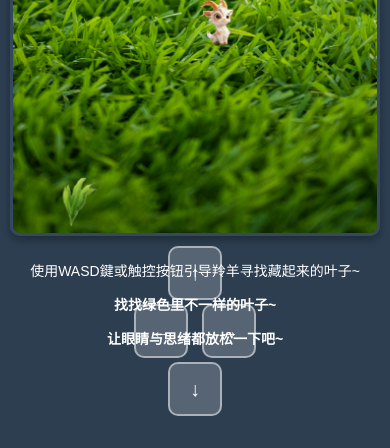
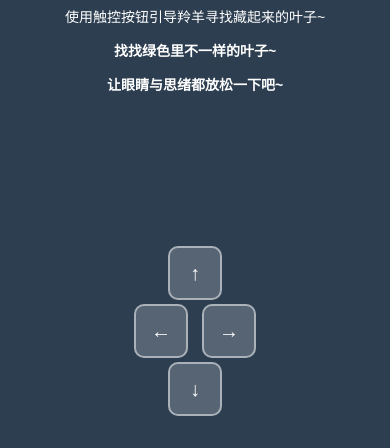
Before and after one commit to Antelope693/Finding-Leaves-, a website: page index.html in a window 390 px wide. Shown: the part 416-864 px from the top of the page. Drawn offline with Linux system fonts and the light colour scheme.

Commit message:
調整移動端布局：文本描述移到畫布下方，避免觸控按鈕遮住畫布

```diff
--- a/index.html
+++ b/index.html
@@ -35,6 +35,12 @@
             padding: 0 10px;
             word-wrap: break-word;
         }
+        .desktop-instructions {
+            display: block;
+        }
+        .mobile-instructions {
+            display: none;
+        }
         .touch-button {
             transition: all 0.2s ease;
         }
@@ -50,6 +56,14 @@
             animation: spin 2s linear infinite;
         }
         @media (max-width: 768px) {
+            .desktop-instructions {
+                display: none;
+            }
+            .mobile-instructions {
+                display: block;
+                margin-top: 10px;
+                margin-bottom: 20px;
+            }
             #musicPlayer {
                 top: 5px !important;
                 right: 5px !important;
@@ -72,27 +86,19 @@
                 height: 50px !important;
                 font-size: 20px !important;
             }
-            .instructions {
-                order: 2;
-                margin-top: 10px;
-                margin-bottom: 0;
-            }
-            #gameContainer {
-                display: flex;
-                flex-direction: column;
-            }
-            canvas {
-                order: 1;
-            }
         }
     </style>
 </head>
 <body>
     <div id="gameContainer">
         <h1 style="color: white; margin-bottom: 20px;">羚羊吃叶子</h1>
-        <canvas id="gameCanvas" width="1024" height="700"></canvas>
-        <div class="instructions">
+        <div class="instructions desktop-instructions">
             <p>使用WASD鍵或触控按钮引导羚羊寻找藏起来的叶子~</p>
+            <p><b>  找找绿色里不一样的叶子~ </b></p>
+            <p><b>  让眼睛与思绪都放松一下吧~ </b></p>
+        </div>
+        <div class="instructions mobile-instructions">
+            <p>使用触控按钮引导羚羊寻找藏起来的叶子~</p>
             <p><b>  找找绿色里不一样的叶子~ </b></p>
             <p><b>  让眼睛与思绪都放松一下吧~ </b></p>
         </div>
```
